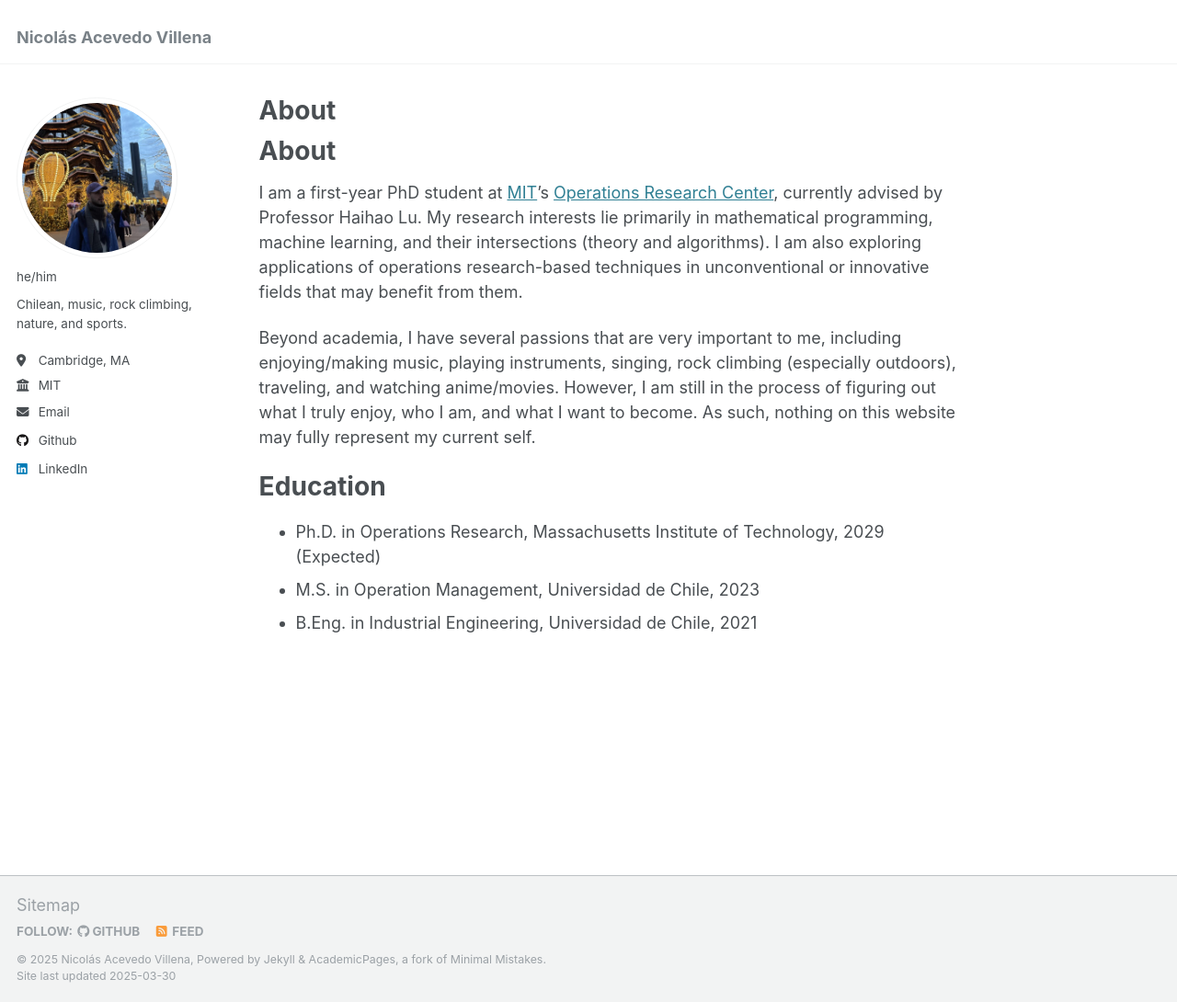
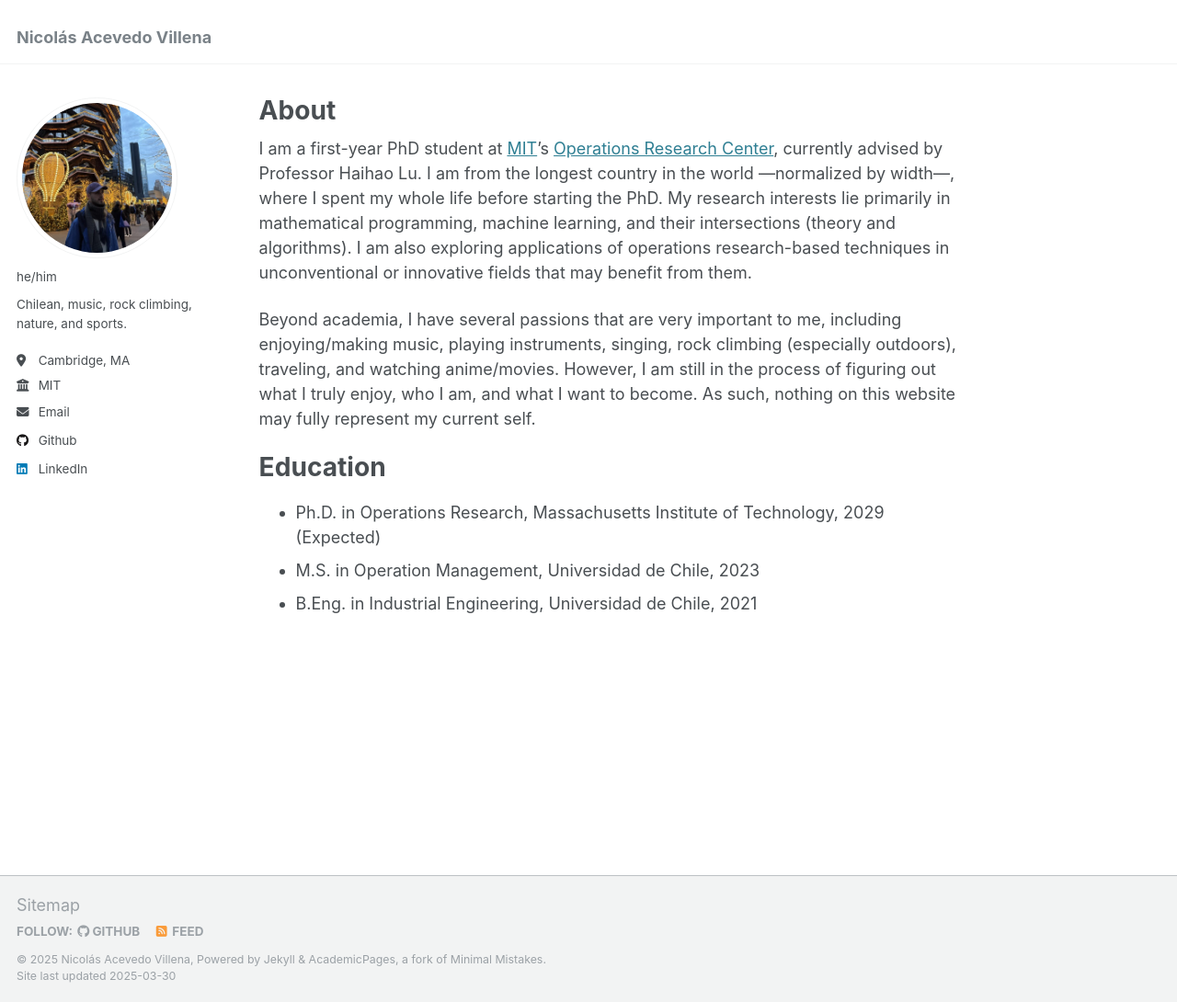
Before and after one commit to nicacevedo/nicacevedo.github.io, a Jekyll site: the page built from _pages/about.md, in a window 1280 px wide and 1090 px high. Shown: the whole window at 92% size. Built offline with Jekyll 4.4.1, drawn with Linux system fonts in a browser that asks for light colours.

Commit message:
Update about.md

```diff
--- a/_pages/about.md
+++ b/_pages/about.md
@@ -7,9 +7,7 @@ redirect_from:
   - /about.html
 ---
 
-# About
-
-I am a first-year PhD student at [MIT](https://mit.edu/)'s [Operations Research Center](https://orc.mit.edu/), currently advised by Professor Haihao Lu. My research interests lie primarily in mathematical programming, machine learning, and their intersections (theory and algorithms). I am also exploring applications of operations research-based techniques in unconventional or innovative fields that may benefit from them.
+I am a first-year PhD student at [MIT](https://mit.edu/)'s [Operations Research Center](https://orc.mit.edu/), currently advised by Professor Haihao Lu. I am from the longest country in the world ---normalized by width---, where I spent my whole life before starting the PhD. My research interests lie primarily in mathematical programming, machine learning, and their intersections (theory and algorithms). I am also exploring applications of operations research-based techniques in unconventional or innovative fields that may benefit from them.
 
 Beyond academia, I have several passions that are very important to me, including enjoying/making music, playing instruments, singing, rock climbing (especially outdoors), traveling, and watching anime/movies. However, I am still in the process of figuring out what I truly enjoy, who I am, and what I want to become. As such, nothing on this website may fully represent my current self.
 
```
